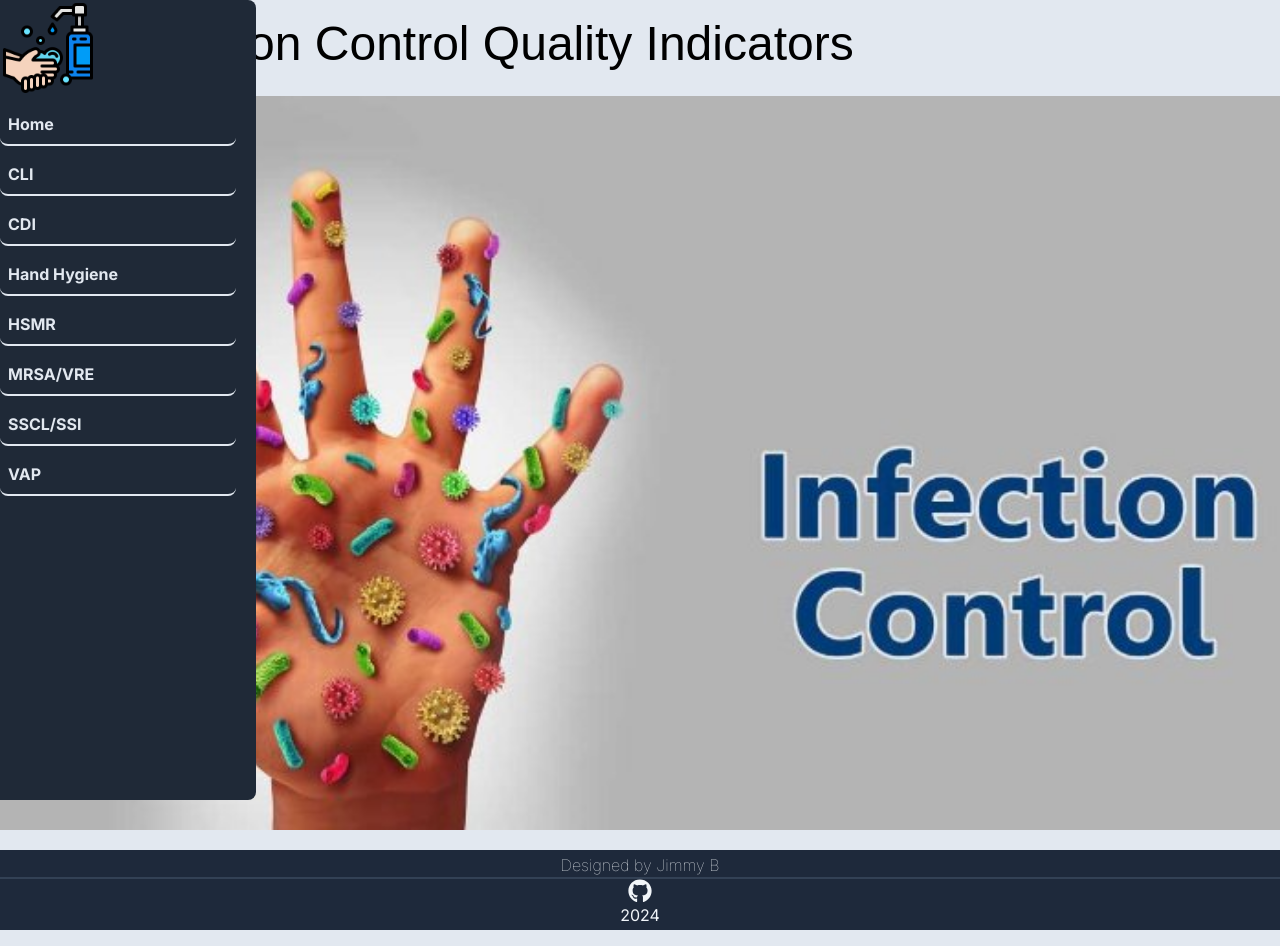
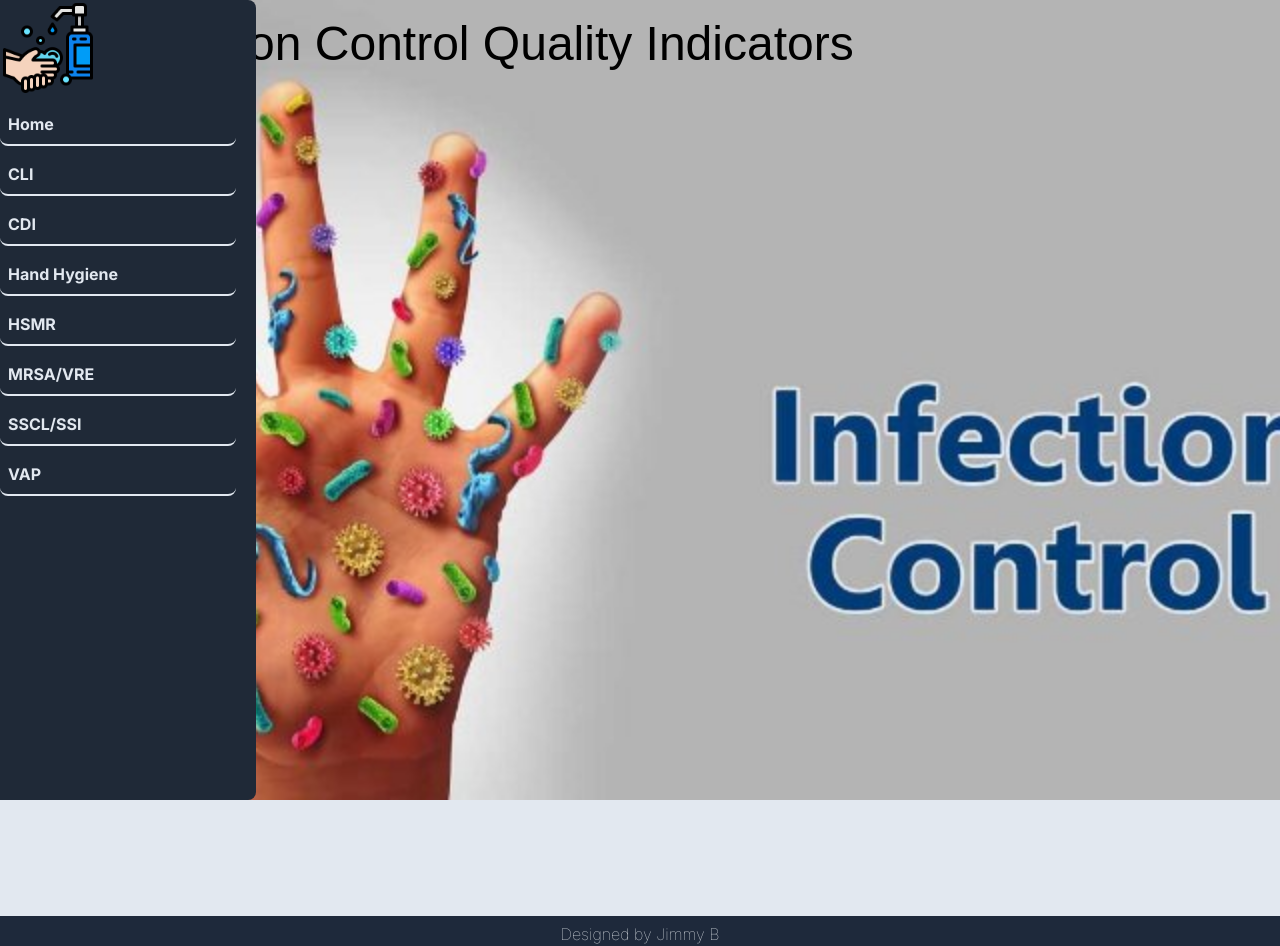
Before and after one commit to jimmybcoding/infection-control, a Next.js app: page / in a window 1280 px wide. Shown: the top 946 px of the page. Built offline with nearby package versions, Linux system fonts and the light colour scheme; a web font is replaced by a local one.

Commit message:
fix styling issue on large screen

```diff
--- a/src/app/Cli/page.tsx
+++ b/src/app/Cli/page.tsx
@@ -15,11 +15,12 @@ const Page: React.FC = () => {
       alert('No dividing by zero, friend');
       return;
     }
-    const ratePlaceHolder: number = cliDays / newCliCases *100
-    setRate(ratePlaceHolder);
+    const ratePlaceHolder: number = cliDays / newCliCases  * 100
+    setRate(ratePlaceHolder.toFixed(2));
   };
 
-
+/*   const ratePlaceHolder: number = cdiffCases / cdiffDays * 1000
+    setRate(ratePlaceHolder.toFixed(2)); */
   const onCaseChangeHandler = (event: React.ChangeEvent<HTMLInputElement>) => {
     const value = event.target.value;
     const numericValue = value ? parseFloat(value) : 0;
@@ -33,7 +34,7 @@ const Page: React.FC = () => {
   }
 
   return (
-    <div className="flex flex-col justify-center items-center mx-auto mt-6 w-2/3 min-w-72 font-bold gap-2 p-2">
+    <div className="flex flex-col justify-center items-center mx-auto mt-6 w-2/3 min-w-72 min-h-screen font-bold gap-2 p-2">
       <div className='p-2 font-bold text-left text-2xl shadow-questions border-4 border-purple-400 font-mono'>
         Central Line-Associated Bloodstream Infection - CLI
       </div>
@@ -65,7 +66,7 @@ const Page: React.FC = () => {
           Submit
         </button>
         <p className="font-extrabold text-2xl">
-          Rate: {Math.round(rate)}%
+          Rate: {rate}%
         </p>
       </form>
       <Image
--- a/src/app/Footer/page.tsx
+++ b/src/app/Footer/page.tsx
@@ -3,8 +3,8 @@ import Link from "next/link";
 
 const Footer: React.FC = () => {
   return (
-    <div className="flex flex-col justify-center w-full h-20 mt-5 text-center bg-slate-800 text-slate-100">
-      <div className="bottom-0 inset-x-0">
+    <div className="relative flex flex-col justify-center w-full h-20 mt-5 text-center bg-slate-800 text-slate-100">
+      <div className="absolute bottom-0 inset-x-0">
         <p className="border-b-2 border-slate-700 font-thin">
           Designed by Jimmy B
         </p>
--- a/src/app/page.tsx
+++ b/src/app/page.tsx
@@ -2,15 +2,13 @@ import Image from "next/image";
 
 export default function Home() {
   return (
-    <main>
+    <main className="min-h-screen">
         <Image
           src='/banner.jpg'
-          layout="responsive"
+          fill
           quality={100}
-          width={100}
-          height={100}
           sizes="100vw"
-          className="object-cover min-w-96"
+          className="-z-10 object-cover min-w-96"
           alt='picture of a hand with bacteria and viruses'
         />
     </main>
```
